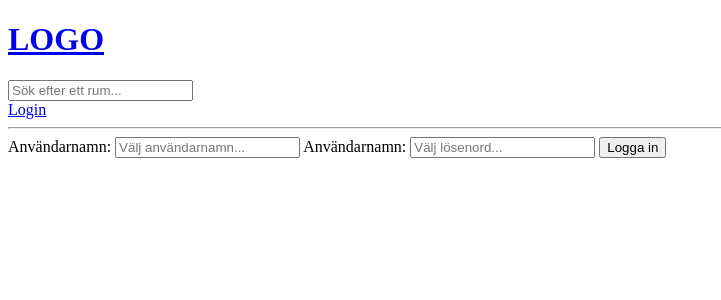
After one commit to Snicon/RealStudies, a Django app: page /login/ in a window 1280 px wide. The commit adds this page. Shown: the top 300 px of the page, without its empty margins (0-721 px from the left). Run offline with Django 4.2, Linux system fonts and the light colour scheme.

Commit message:
Login now works, such coolage

```diff
--- /dev/null
+++ b/base/templates/base/login_register.html
@@ -0,0 +1,17 @@
+{% extends 'main.html' %}
+
+{% block content %}
+    <div>
+        <form method="POST" action="">
+            {% csrf_token %}
+
+            <label for="username">Användarnamn:</label>
+            <input type="text" id="username" name="username" placeholder="Välj användarnamn...">
+
+            <label for="password">Användarnamn:</label>
+            <input type="password" id="password" name="password" placeholder="Välj lösenord...">
+
+            <input type="submit" value="Logga in">
+        </form>
+    </div>
+{% endblock content %}
--- a/base/urls.py
+++ b/base/urls.py
@@ -2,6 +2,8 @@ from django.urls import path
 from . import views
 
 urlpatterns = [
+    path('login/', views.loginPage, name="login"),
+
     path('', views.home, name="home"),
     path('room/<int:pk>', views.room, name="room"),
 
--- a/base/views.py
+++ b/base/views.py
@@ -1,9 +1,35 @@
 from django.shortcuts import render, redirect
+from django.contrib import messages
+from django.contrib.auth import authenticate, login, logout
 from django.db.models import Q
+from django.contrib.auth.models import User
 from .models import Room, Topic
 from .forms import RoomForm
 
 # Create your views here.
+
+
+def loginPage(request):
+
+    if request.method == 'POST':
+        username = request.POST.get('username')
+        password = request.POST.get('password')
+
+        try:
+            user = User.objects.get(username=username)
+        except:
+            messages.error(request, 'Användaren finns inte, är du säker på att du har skrivit in rätt användarnamn?')
+
+        user = authenticate(request, username=username, password=password)
+
+        if user is not None:
+            login(request, user)
+            return redirect('home')
+        else:
+            messages.error(request, 'Något gick snett! Säker på att du har skrivit in rätt användarnamn och/eller lösenord?')
+
+    context = {}
+    return render(request, 'base/login_register.html', context)
 
 
 def home(request):
--- a/templates/main.html
+++ b/templates/main.html
@@ -10,6 +10,14 @@
 <body>
     {% include 'navbar.html' %}
 
+    {% if messages %}
+    <ul class="messages">
+        {% for message in messages %}
+        <li>{{ message }}</li>
+        {% endfor %}
+    </ul>
+    {% endif %}
+
     {% block content %}
 
     {% endblock %}
--- a/templates/navbar.html
+++ b/templates/navbar.html
@@ -6,4 +6,6 @@
     <input type="text" name="q" placeholder="Sök efter ett rum...">
 </form>
 
+<a href="{% url 'login' %}">Login</a>
+
 <hr>
```
